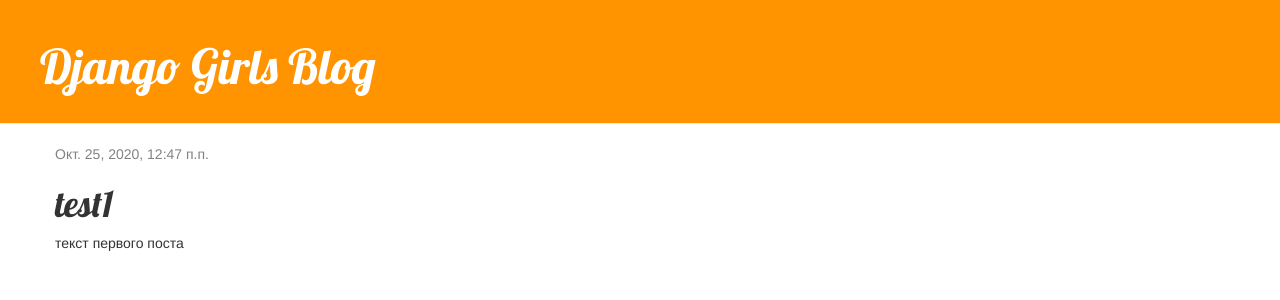
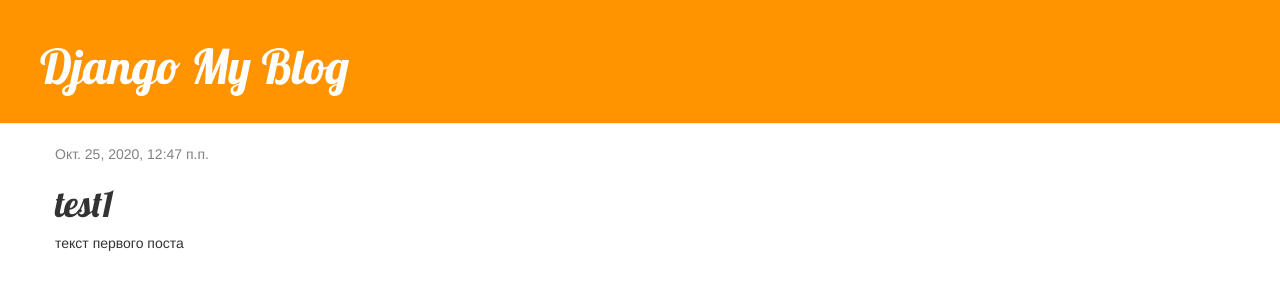
Before and after one commit to vladparfenov/my_site, a Django app: page /post/1/ in a window 1280 px wide. Shown: the top 300 px of the page. Run offline with Django 3.2, Linux system fonts and the light colour scheme; data comes from the database, SQL or seed files in the repository; both versions use the stored data as it was after the commit; some libraries are stand-ins or nearby versions.

Commit message:
new commit

```diff
--- a/blog/templates/blog/base.html
+++ b/blog/templates/blog/base.html
@@ -1,7 +1,7 @@
 {% load static %}
 <html>
     <head>
-        <title>Django Girls blog</title>
+        <title>Django My blog</title>
         <link rel="stylesheet" href="//maxcdn.bootstrapcdn.com/bootstrap/3.2.0/css/bootstrap.min.css">
         <link rel="stylesheet" href="//maxcdn.bootstrapcdn.com/bootstrap/3.2.0/css/bootstrap-theme.min.css">
         <link href='//fonts.googleapis.com/css?family=Lobster&subset=latin,latin-ext' rel='stylesheet' type='text/css'>
@@ -9,7 +9,7 @@
     </head>
     <body>
         <div class="page-header">
-            <h1><a href="/">Django Girls Blog</a></h1>
+            <h1><a href="/">Django My Blog</a></h1>
         </div>
         <div class="content container">
             <div class="row">
```
Also changed, not shown: db.sqlite3 (added), 1 other file.
